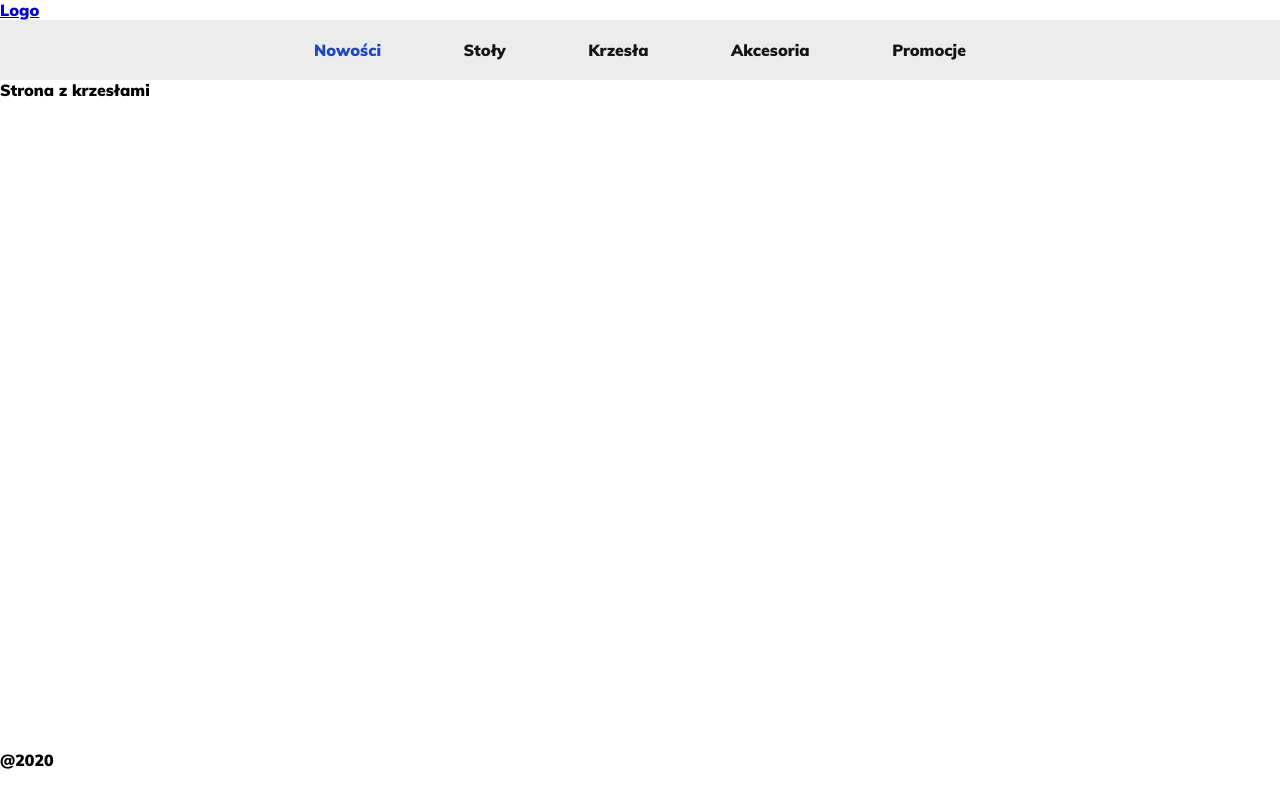
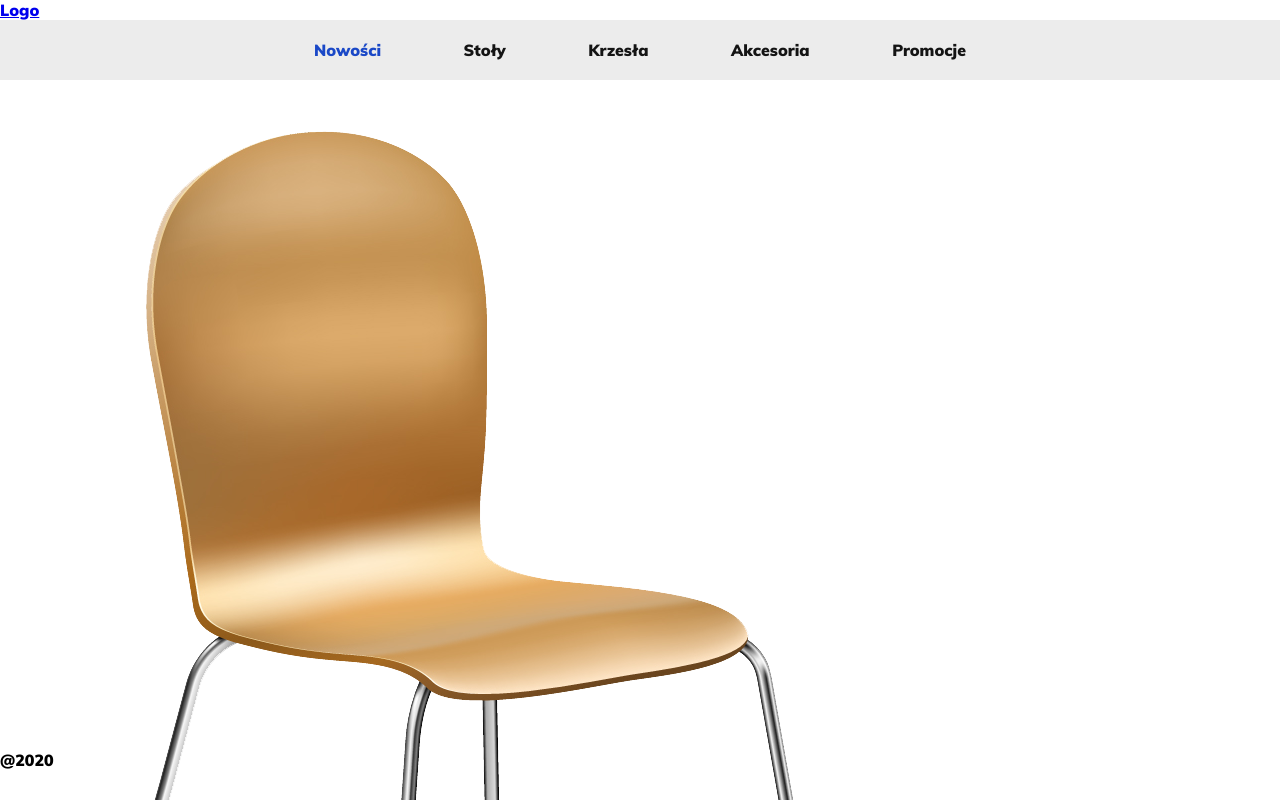
Before and after one commit to karolina-suchomska/furniture-store, a Nuxt app: page /Chairs in a window 1280 px wide. Shown: the top 800 px of the page. Built offline with nearby package versions, Linux system fonts and the light colour scheme.

Commit message:
chairs list and eslint settings

```diff
--- /dev/null
+++ b/components/ChairList.vue
@@ -0,0 +1,8 @@
+<template>
+  <div class="chair-list">
+    <img
+        src="pictures/chair/chair_1.png"
+        alt="Chair"
+    >
+  </div>
+</template>
--- a/pages/Chairs.vue
+++ b/pages/Chairs.vue
@@ -1,5 +1,51 @@
 <template>
   <div class="chairs">
-    Strona z krzesłami
+    <div class="container">
+      <ChairList />
+    </div>
   </div>
 </template>
+
+<script>
+import ChairList from '@/components/ChairList';
+
+export default {
+  components: {
+    ChairList
+  },
+  data () {
+    return {
+      chairList: [
+        {
+          id: 0,
+          name: 'chair_1.png'
+        },
+        {
+          id: 1,
+          name: 'chair_2.png'
+        },
+        {
+          id: 3,
+          name: 'chair_4.png'
+        },
+        {
+          id: 4,
+          name: 'chair_3.png'
+        },
+        {
+          id: 5,
+          name: 'chair_2.png'
+        },
+        {
+          id: 6,
+          name: 'chair_4.png'
+        },
+        {
+          id: 7,
+          name: 'chair_1.png'
+        }
+      ]
+    };
+  }
+};
+</script>
```
Also changed, not shown: .eslintrc.js (added).
